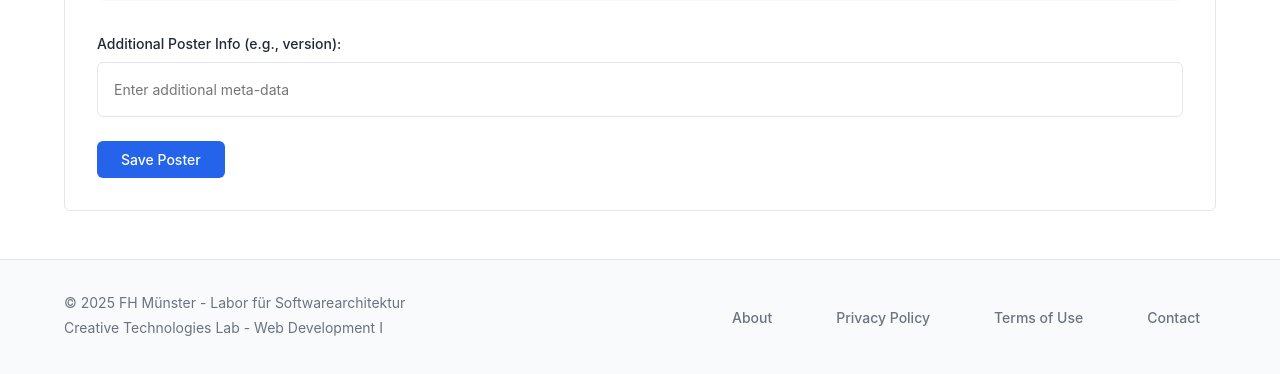
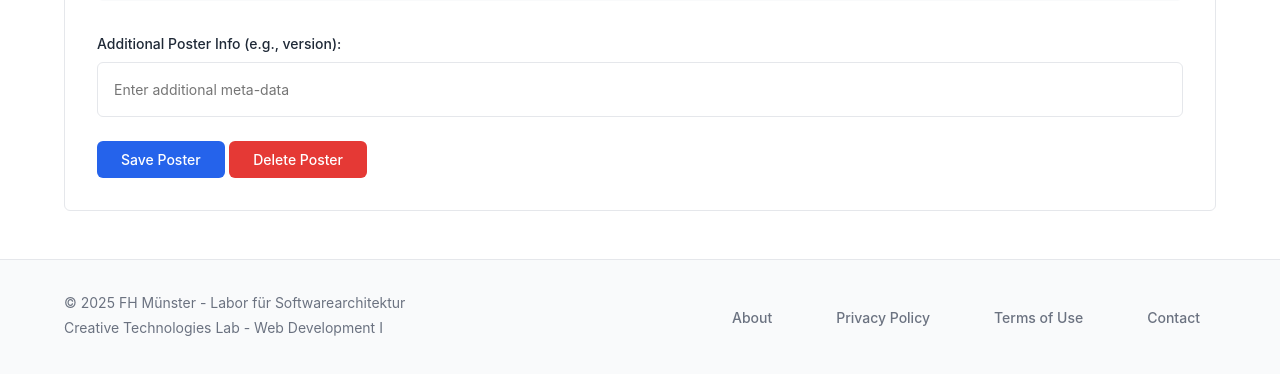
Before and after one commit to fh-dualies/poster-cms, a PHP site: page /pages/create.php in a window 1280 px wide. Shown: the part 2007-2381 px from the top of the page. Run offline with PHP 8.4, Linux system fonts and the light colour scheme; the visitor is signed in with stand-in values (Sample User, id 1).

Commit message:
feat: adjustment to delete function poster

```diff
--- a/src/pages/create.php
+++ b/src/pages/create.php
@@ -17,6 +17,8 @@ $formSections = [
     'name' => 'Section 3',
   ],
 ];
+
+$poster_id = isset($_GET['id']) ? (int) $_GET['id'] : null;
 ?>
 
 <html lang="en">
@@ -36,7 +38,10 @@ $formSections = [
   </header>
 
   <form method="POST" action="<?php echo FilePathEnum::get_sys_path('api/post.php'); ?>">
-    <div>
+      <?php if (isset($poster_id)): ?>
+          <input type="hidden" name="poster_id" value="<?php echo htmlspecialchars($poster_id); ?>">
+      <?php endif; ?>
+      <div>
       <label for="poster-author">Author Name:</label>
       <input
         type="text"
@@ -75,6 +80,7 @@ $formSections = [
       />
     </div>
     <button type="submit" name="create_poster">Save Poster</button>
+    <button type="submit" name="delete_poster" class="danger">Delete Poster</button>
   </form>
 </main>
 
--- a/src/pages/poster.php
+++ b/src/pages/poster.php
@@ -22,6 +22,7 @@ if (
 }
 
 $poster = $_SESSION[RouteEnum::GET_POSTER_DETAIL->get_cache_key()];
+$poster_id = $poster['id'] ?? null;
 ?>
 
 <html lang="en">
@@ -35,8 +36,8 @@ $poster = $_SESSION[RouteEnum::GET_POSTER_DETAIL->get_cache_key()];
   <header>
     <h1><?php echo htmlspecialchars($poster['headline']); ?></h1>
     <div>
-      <a class="button" href="create.php">Edit</a>
-      <a class="button secondary" onclick="openPoster()">Print</a>
+        <a class="button" href="create.php?id=<?php echo urlencode($poster_id); ?>">Edit</a>
+        <a class="button secondary" onclick="openPoster()">Print</a>
     </div>
   </header>
 
```
